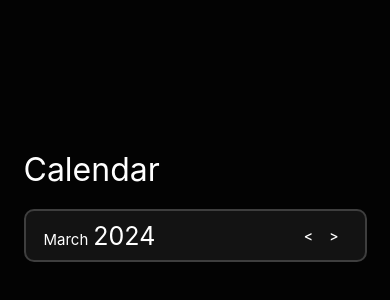
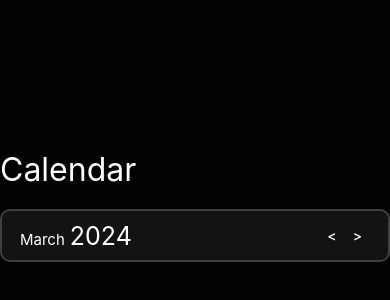
Before and after one commit to latobibor/take-home-calendar, a React Native app: screen / in a window 390 px wide. Shown: the part 216-516 px from the top of the page. Built offline with nearby package versions, Linux system fonts and the light colour scheme.

Commit message:
change container in App to SafeAreaView

```diff
--- a/App.tsx
+++ b/App.tsx
@@ -1,12 +1,12 @@
-import { StyleSheet, Text, View } from 'react-native';
+import { SafeAreaView, StyleSheet, Text, View } from 'react-native';
 import { Calendar } from './components/calendar';
 
 export default function App() {
   return (
-    <View style={styles.container}>
+    <SafeAreaView style={styles.container}>
       <Text style={styles.header}>Calendar</Text>
       <Calendar />
-    </View>
+    </SafeAreaView>
   );
 }
 
```
